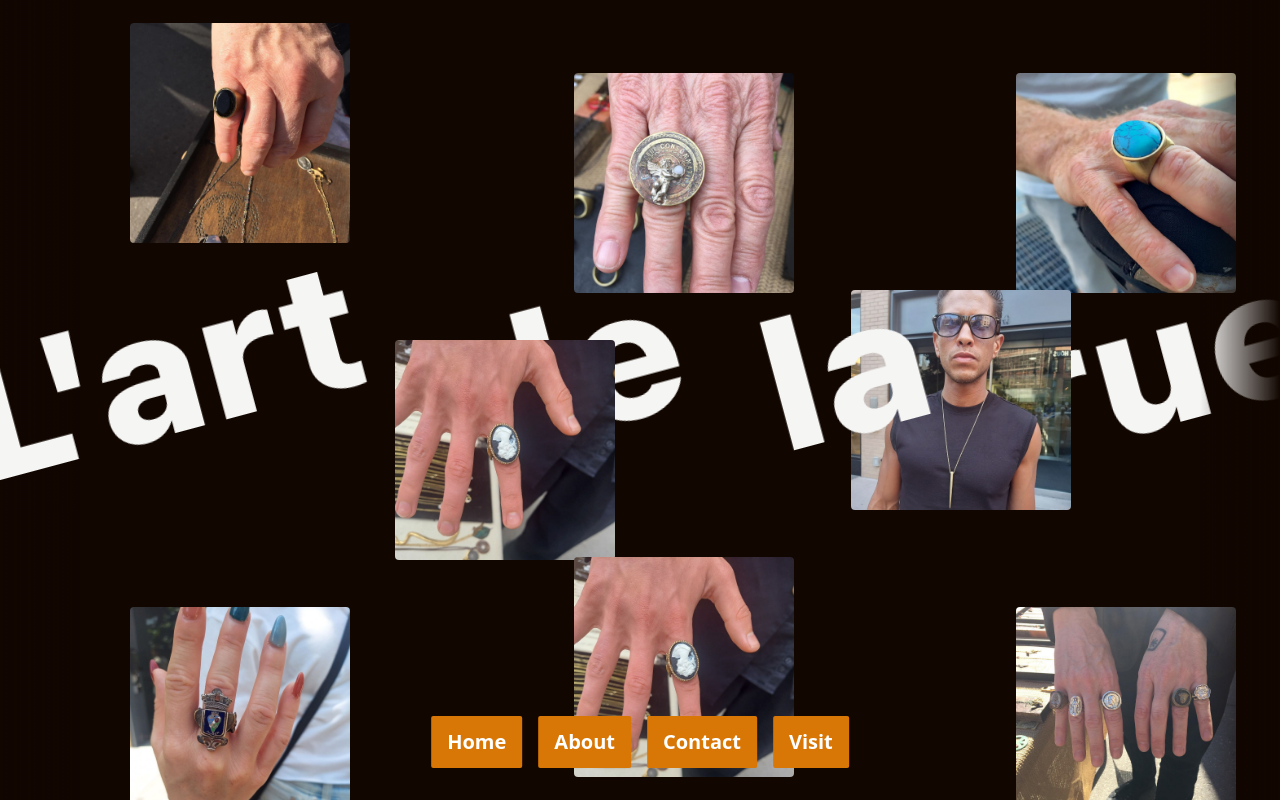
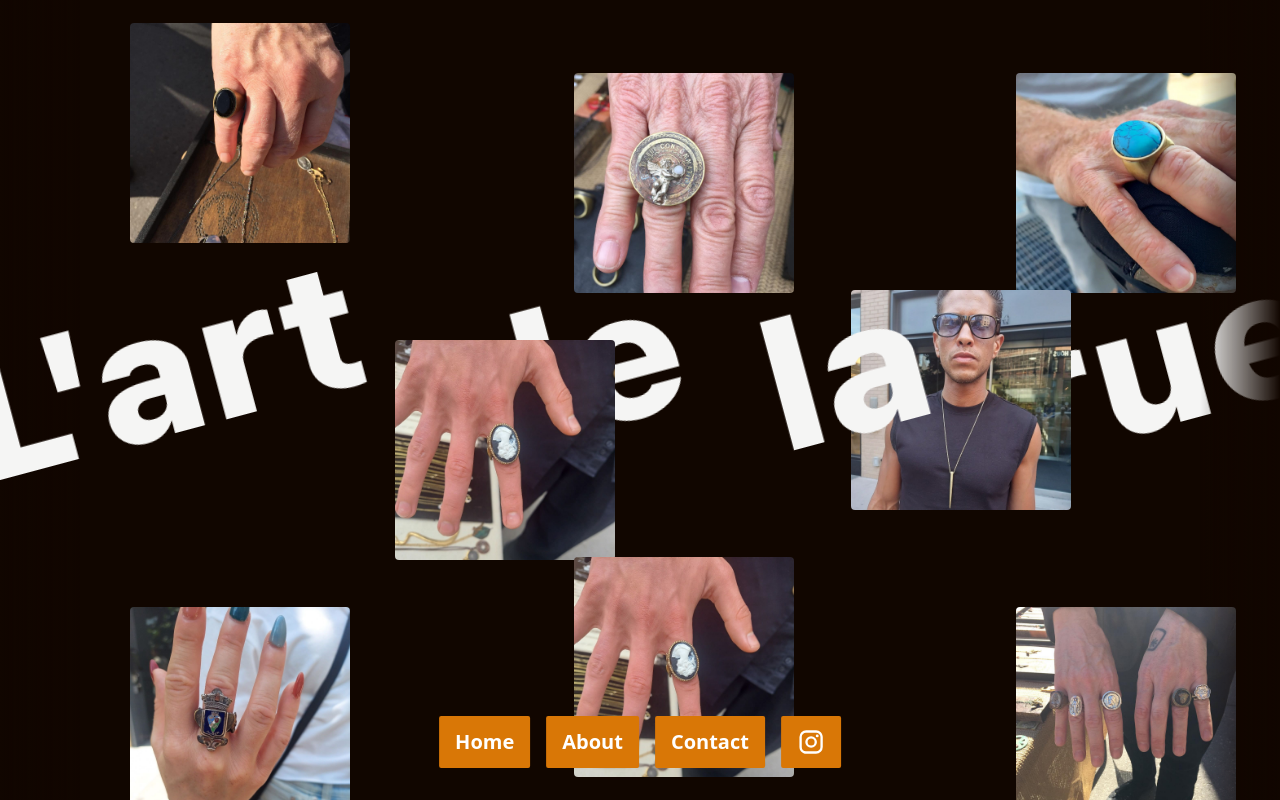
Before and after one commit to michaelsynan/lart, a Nuxt app: page / in a window 1280 px wide. Before the commit this address had no page. Shown: the top 800 px of the page. Built offline with nearby package versions, Linux system fonts and the light colour scheme; a web font is replaced by a local one.

Commit message:
Updated nav bar

```diff
--- a/components/BottomNav.vue
+++ b/components/BottomNav.vue
@@ -22,9 +22,11 @@
           class="rounded-sm absolute bottom-0 left-0 w-full h-full bg-teal-500 opacity-0 group-hover:opacity-100 z-[-1] transition-all duration-200 ease-in-out group-hover:bottom-[-4px] group-hover:left-[-4px]">
         </div>
       </NuxtLink>
-      <NuxtLink to="/visit"
+      <NuxtLink to="https://www.instagram.com/ojo_dolce/?hl=en"
         class="rounded-sm bg-amber-600 px-3 md:px-4 py-2 md:py-3 text-lg md:text-xl font-bold relative group top-0 hover:-top-0.5 transition-all duration-200 ease-in-out">
-        <span class="text-white z-10 relative">Visit</span>
+        <span class="text-white z-10 relative">
+          <svg xmlns="http://www.w3.org/2000/svg" width="28" height="28" viewBox="0 0 24 24"><path fill="#fff" d="M7.8 2h8.4C19.4 2 22 4.6 22 7.8v8.4a5.8 5.8 0 0 1-5.8 5.8H7.8C4.6 22 2 19.4 2 16.2V7.8A5.8 5.8 0 0 1 7.8 2m-.2 2A3.6 3.6 0 0 0 4 7.6v8.8C4 18.39 5.61 20 7.6 20h8.8a3.6 3.6 0 0 0 3.6-3.6V7.6C20 5.61 18.39 4 16.4 4H7.6m9.65 1.5a1.25 1.25 0 0 1 1.25 1.25A1.25 1.25 0 0 1 17.25 8A1.25 1.25 0 0 1 16 6.75a1.25 1.25 0 0 1 1.25-1.25M12 7a5 5 0 0 1 5 5a5 5 0 0 1-5 5a5 5 0 0 1-5-5a5 5 0 0 1 5-5m0 2a3 3 0 0 0-3 3a3 3 0 0 0 3 3a3 3 0 0 0 3-3a3 3 0 0 0-3-3Z"/></svg>
+        </span>
         <div
           class="rounded-sm absolute bottom-0 left-0 w-full h-full bg-teal-500 opacity-0 group-hover:opacity-100 z-[-1] transition-all duration-200 ease-in-out group-hover:bottom-[-4px] group-hover:left-[-4px]">
         </div>
```
